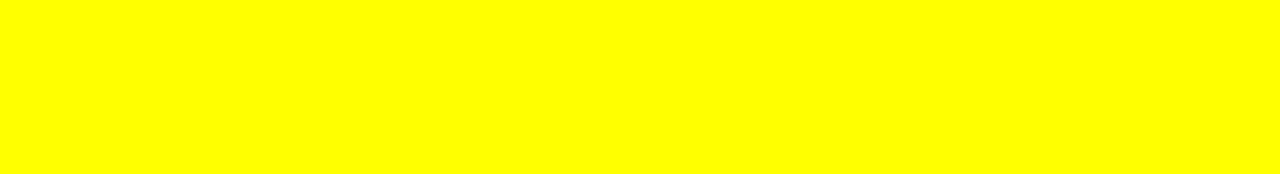
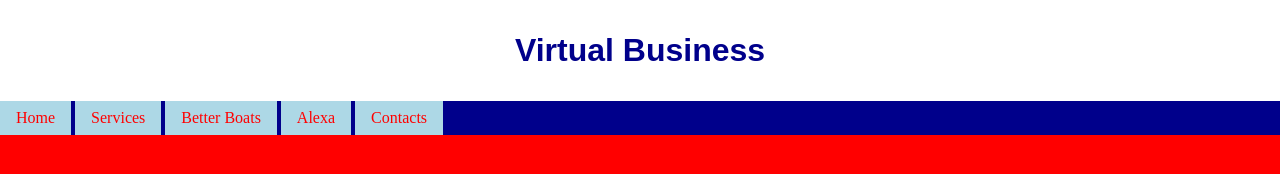
Before and after one commit to jwillging/code101-april2019, a plain HTML site: page index.html in a window 1280 px wide. Drawn offline with Linux system fonts and the light colour scheme.

Commit message:
Created header and nav

```diff
--- a/index.html
+++ b/index.html
@@ -5,6 +5,33 @@
       <link href="styles.css" rel="stylesheet">
   </head>
   <body>
+      <header>
+          <h1>Virtual Business</h1>
+      </header>
+      <nav>
+          <ul>
+              <li>
+              <a href="index.html">Home</a>
+              </li>
+              <li>
+                <a href="services.html">Services</a>
+              </li>
+              <li>
+                <a href="https://bdietzler.github.io/DeltaV-Code-School/">Better Boats</a>
+              </li>
+              <li>
+                <a href="https://alexaleitaker.github.io/Code101-2019April/">Alexa</a>
+              </li>
+              <li>
+                <a href="Contacts.html">Contacts</a>
+              </li>
+          </ul>
+      </nav>
+      <main>
 
+      </main>
+      <footer>
+
+      </footer>
   </body>
 </html>
--- a/styles.css
+++ b/styles.css
@@ -1,3 +1,39 @@
-body {
-    background-color: yellow;
+body{
+  background-color: red;
+  margin: 0;
 }
+h1{
+  color: darkblue;
+  margin: 0; /* Removes space around title */
+  padding: 1em;
+  font-size: 2em;
+  font-family: Papyrus, sans-serif, Arial, Georgia;
+  text-align: center;
+}
+header {
+  background-color: white;
+}
+nav {
+  background-color: darkblue;
+}
+ul {
+  margin: 0;
+  padding: 0;
+}
+li {
+  color: white;
+  background-color: lightblue;
+  display: inline-block; /* This eliminates the width of the default box */
+
+}
+a {
+  color: red;
+  text-decoration: none;
+  display: inline-block;
+  padding:0.5em 1em; /* The two values represent top and bottom and letf and right margins */
+}
+
+a:hover {
+  color: darkblue;
+  font-wieght: bold;
+}
```
